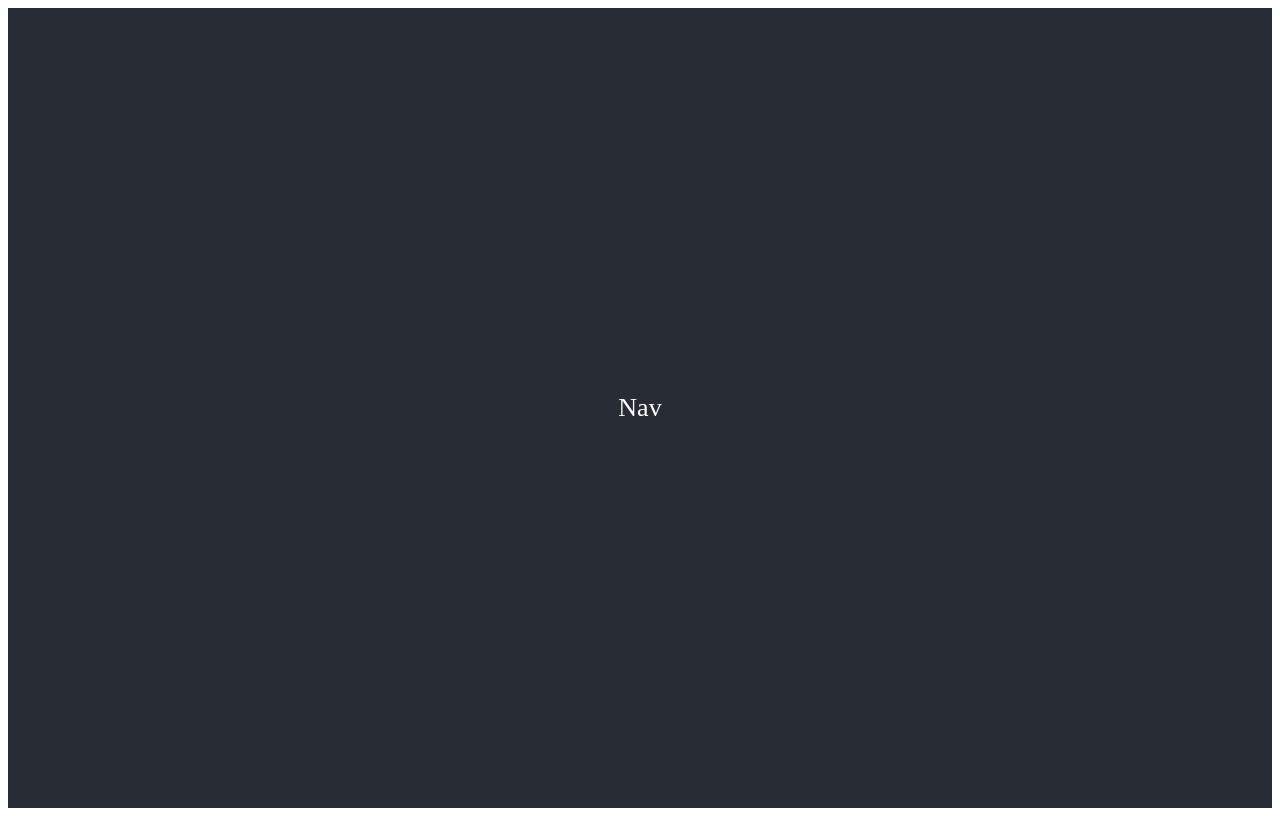
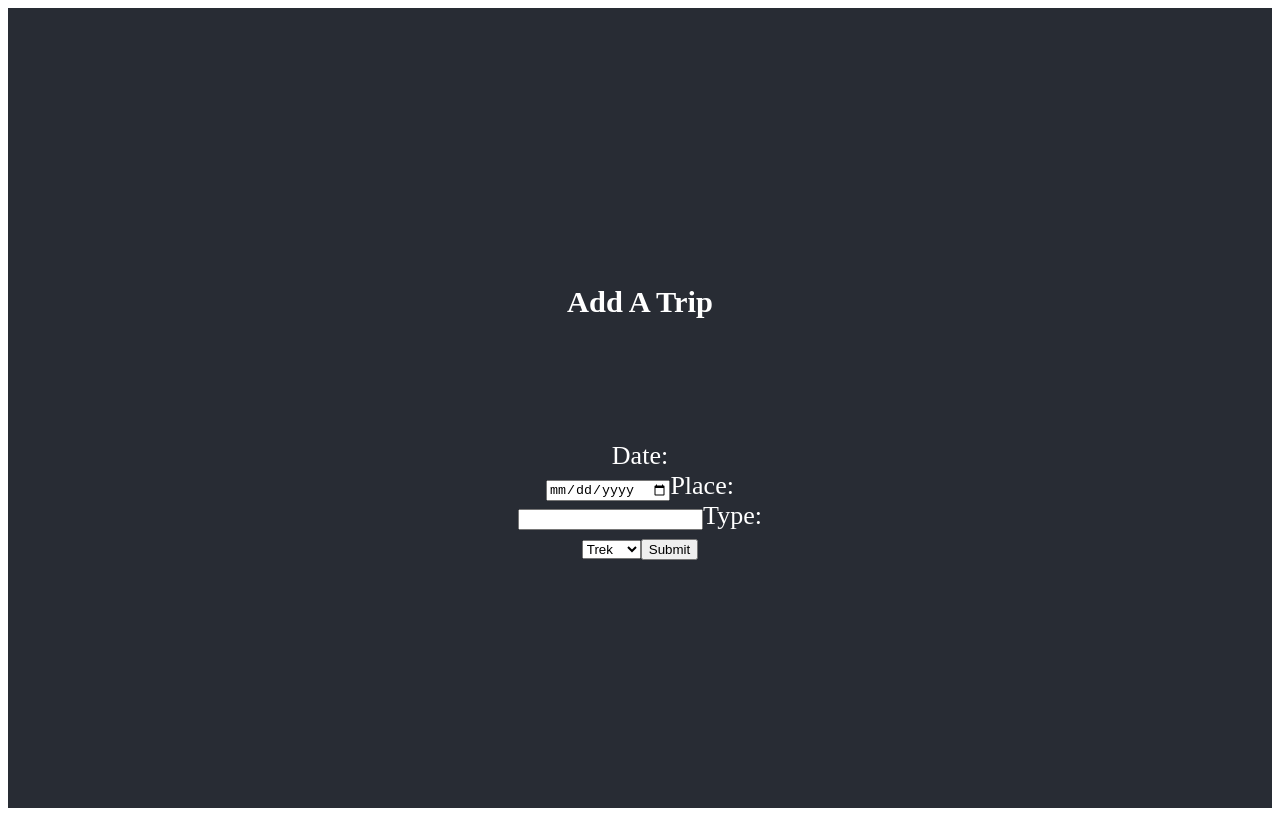
Before and after one commit to bella77-69/trip-app, a React (Create React App) app: page / in a window 1280 px wide. Built offline with nearby package versions, Linux system fonts and the light colour scheme.

Commit message:
added AddTrip component

```diff
--- a/src/App.js
+++ b/src/App.js
@@ -1,12 +1,13 @@
 import './App.scss';
 import Error404  from './components/Error404'
 import Nav from './components/Nav'
+import { AddTrip } from './components/trips/AddTrip';
 
 function App() {
   return (
     <div className="App">
       <header className="App-header">
-   <Nav />
+   <AddTrip />
       </header>
     </div>
   );
--- /dev/null
+++ b/src/components/trips/AddTrip.jsx
@@ -0,0 +1,44 @@
+import React from 'react';
+
+export const AddTrip = ({newTrip}) => {
+    let date, place, type;
+    const submit = (event) => {
+        event.preventDefault();
+        newTrip({
+            date: date.value,
+            place: place.value,
+            type: type.value
+        });
+        date.value = place.value = type.value = '';
+    }
+
+    return (
+        <div className='form-container'>
+            <form onSubmit={submit} className='form black-container'>
+                <label>
+                    <h3>Add A Trip</h3>
+                    <br />
+                    <br />
+                    <br />
+                </label>
+                <label>
+                    Date: <br />
+                    <input id='date' type='date' required ref={(input) => date = input}/>
+                </label>
+                <label>
+                    Place: <br />
+                    <input id='date' type='text'required ref={(input) => place = input}/>
+                </label>
+                <label>
+                    Type: <br />
+                    <select ref={(input) => type = input} >
+                        <option value="Trek">Trek</option>
+                        <option value="Tropic">Tropic</option>
+                        <option value="Club">Club</option>
+                    </select>
+                </label>
+                <input type="submit" value="Submit"/>
+            </form>
+        </div>
+    );
+};
```
